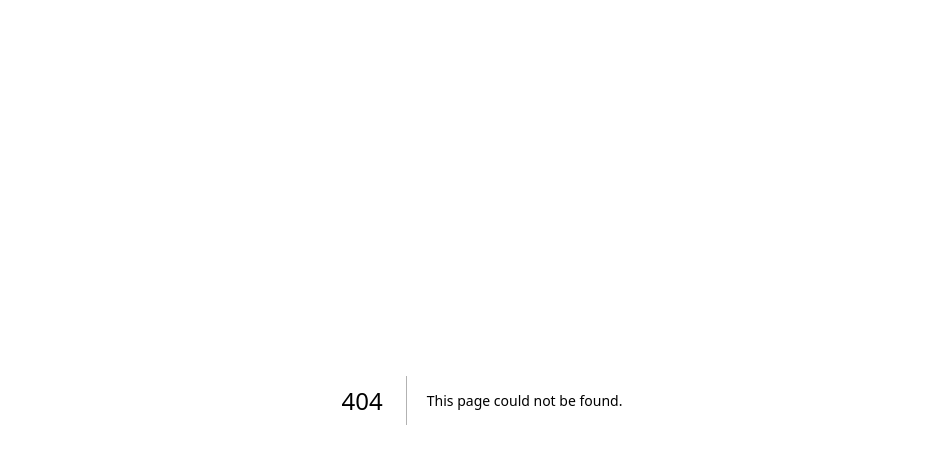
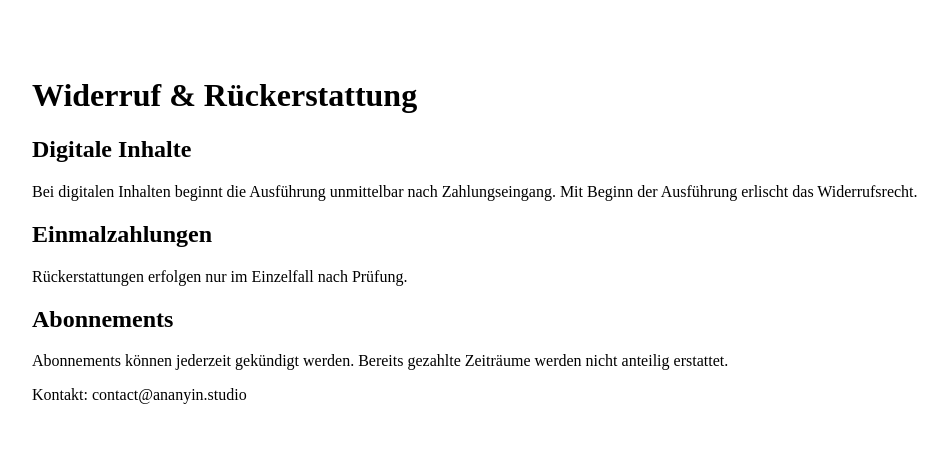
Before and after one commit to ananyinstudio/ai-compliance, a Next.js app: page /refund in a window 1280 px wide. Before the commit this address had no page. Shown: the top 464 px of the page, without its empty margins (158-1106 px from the left). Built offline with nearby package versions, Linux system fonts and the light colour scheme.

Commit message:
Create page.tsx

```diff
--- /dev/null
+++ b/src/app/refund/page.tsx
@@ -0,0 +1,32 @@
+export const metadata = {
+  title: "Widerruf & Rückerstattung",
+};
+
+export default function Refund() {
+  return (
+    <main style={{ maxWidth: 900, margin: "40px auto", padding: 16 }}>
+      <h1>Widerruf & Rückerstattung</h1>
+
+      <h2>Digitale Inhalte</h2>
+      <p>
+        Bei digitalen Inhalten beginnt die Ausführung unmittelbar nach Zahlungseingang.
+        Mit Beginn der Ausführung erlischt das Widerrufsrecht.
+      </p>
+
+      <h2>Einmalzahlungen</h2>
+      <p>
+        Rückerstattungen erfolgen nur im Einzelfall nach Prüfung.
+      </p>
+
+      <h2>Abonnements</h2>
+      <p>
+        Abonnements können jederzeit gekündigt werden. Bereits gezahlte Zeiträume werden nicht
+        anteilig erstattet.
+      </p>
+
+      <p>
+        Kontakt: contact@ananyin.studio
+      </p>
+    </main>
+  );
+}
```
